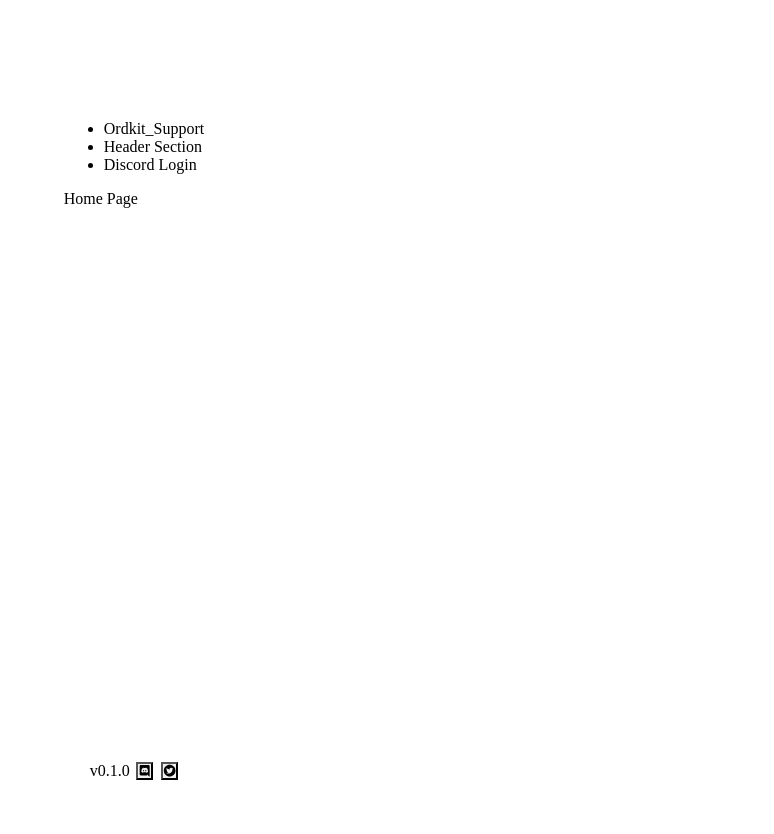
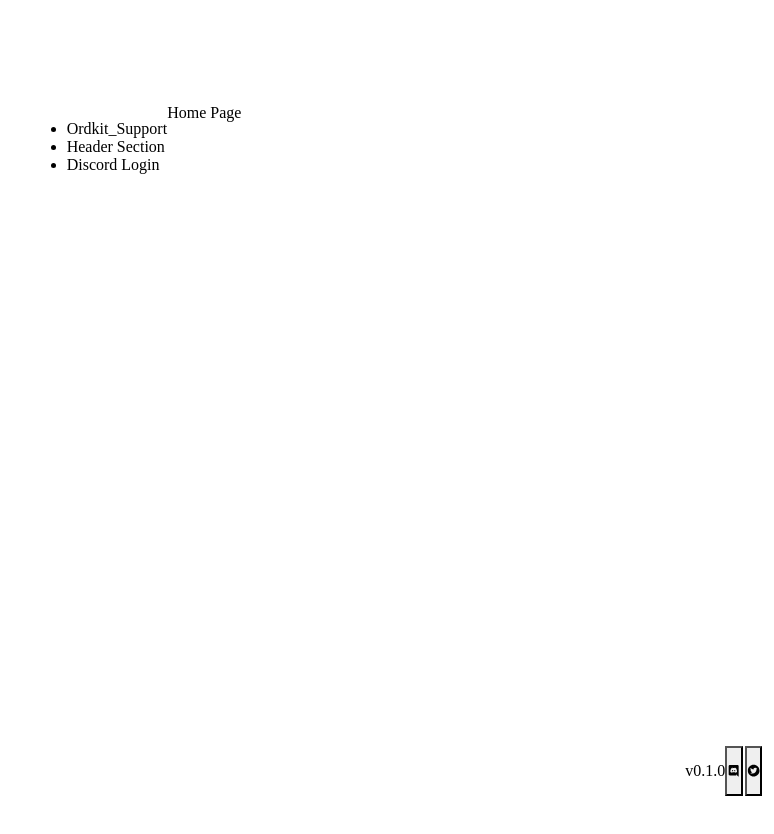
Before and after one commit to Garabed96/support_template, a Next.js app: page / in a window 1280 px wide. Shown: the top 834 px of the page, without its empty margins (506-1280 px from the left). Built offline with nearby package versions, Linux system fonts and the light colour scheme.

Commit message:
footer | header css not working

```diff
--- a/app/components/footer/footer.tsx
+++ b/app/components/footer/footer.tsx
@@ -16,19 +16,7 @@ const appVersion = require("../../../package.json").version;
 function Footer(props) {
   const textColor = useColorModeValue("gray.900", "white");
   return (
-    <Flex
-      as="footer"
-      position="fixed"
-      bottom="0"
-      left="0"
-      right="0"
-      justifyContent="center"
-      alignItems="center"
-      gap="6"
-      py="4"
-      bg={useColorModeValue("white", "gray.800")}
-      zIndex="9999"
-    >
+    <Flex>
       <Text color={textColor}>v{appVersion}</Text>
       <Tooltip label="Join our Discord!" hasArrow>
         <IconButton
--- a/app/components/layout.tsx
+++ b/app/components/layout.tsx
@@ -1,7 +1,7 @@
 import React from "react";
 // import NavBar from "./header/NavBar";
 // import Footer from "./Footer/Footer";
-import { Box, Flex } from "@chakra-ui/react";
+import { Box, Flex, Text, Spacer } from "@chakra-ui/react";
 import dynamic from "next/dynamic";
 import { useColorModeValue } from "@chakra-ui/color-mode";
 const NavBar = dynamic(() => import("./header/NavBar"));
@@ -13,28 +13,25 @@ export default function ComponentsLayout({
   children: React.ReactNode;
 }) {
   return (
-    <Flex direction="column" minHeight="80vh">
+    <Flex>
       <NavBar />
       <Box flex="1">{children}</Box>
-      <Box
-        bg="black"
-        py="4"
+      <Flex
         as="footer"
         position="fixed"
         bottom="0"
         left="0"
         right="0"
-        justifyContent="center"
+        justifyContent="right"
         alignItems="center"
         gap="6"
         py="4"
+        px="12"
         bg={useColorModeValue("white", "gray.800")}
         zIndex="9999"
       >
-        {" "}
-        {/* Apply black background color around the footer */}
         <Footer />
-      </Box>
+      </Flex>
     </Flex>
   );
 }
--- a/next.config.js
+++ b/next.config.js
@@ -1,4 +1,7 @@
-/** @type {import('next').NextConfig} */
-const nextConfig = {}
-
-module.exports = nextConfig
+module.exports = {
+  cssModules: true,
+  cssLoaderOptions: {
+    importLoaders: 1,
+    localIdentName: "[]",
+  },
+};
```
